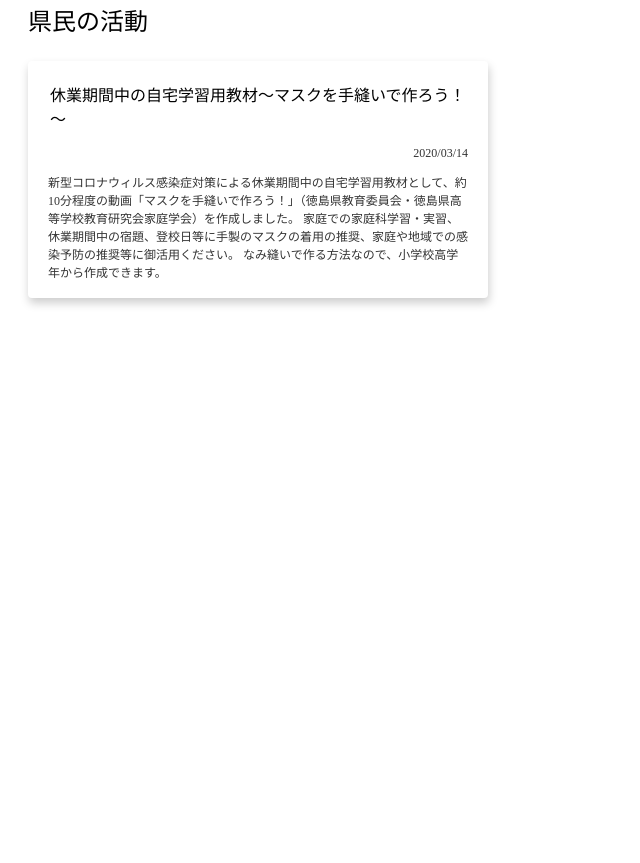
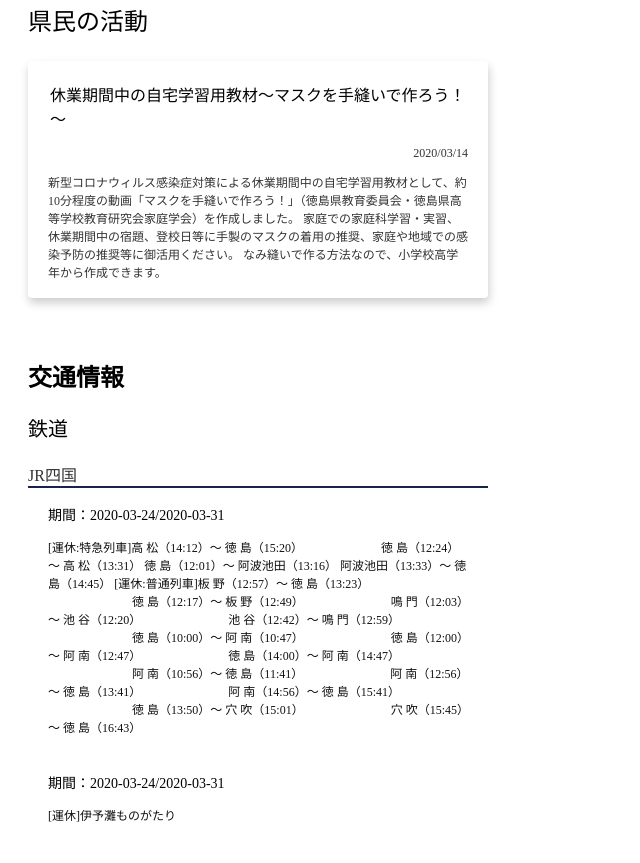
Before and after one commit to sakurum/covid19-tokushima, a plain HTML site: page index.html in a window 1280 px wide. Shown: the part 85-948 px from the top of the page, without its empty margins (0-640 px from the left). Before the commit the page ends 800 px from the top, so only its background shows below. Drawn offline with Linux system fonts and the light colour scheme.

Commit message:
「交通情報」のモックアップ

```diff
--- a/index.css
+++ b/index.css
@@ -45,5 +45,32 @@ body {
 
 
 .transport {
-    padding: 0px 20px;
+    padding: 0px 20px 10px 20px;
 }
+
+.transport h3 {
+    font-weight: normal;
+    font-size: 20px;
+}
+
+.transport .txt-company {
+    font-weight: normal;
+    font-size: 16px;
+    color: #333333;
+    border-bottom: solid 2px #16244B;
+}
+
+.transport .content {
+    padding: 0px 20px 10px 20px;
+}
+
+.transport .content .txt-duration {
+    font-weight: normal;
+    font-size: 14px;
+}
+
+.transport .content .txt-info {
+    font-weight: normal;
+    font-size: 12px;
+    color: #111111;
+}
--- a/index.html
+++ b/index.html
@@ -36,11 +36,49 @@
 
         </div>
 
-        <!--
         <div class="transport">
             <h2>交通情報</h2>
+            <div class="category">
+                <h3>鉄道</h3>
+                <p class="txt-company">JR四国</p>
+                <div class="content">
+                    <p class="txt-duration">期間：2020-03-24/2020-03-31</p>
+                    <p class="txt-info">[運休:特急列車]高 松（14:12）～ 徳 島（15:20）
+　　　　　　   徳 島（12:24）～ 高 松（13:31）
+                     徳 島（12:01）～ 阿波池田（13:16）
+                     阿波池田（13:33）～ 徳 島（14:45）
+[運休:普通列車]板 野（12:57）～ 徳 島（13:23）
+　　　　　　　徳 島（12:17）～ 板 野（12:49）
+　　　　　　　鳴 門（12:03）～ 池 谷（12:20）
+　　　　　　　池 谷（12:42）～ 鳴 門（12:59）
+　　　　　　　徳 島（10:00）～ 阿 南（10:47）
+　　　　　　　徳 島（12:00）～ 阿 南（12:47）
+　　　　　　　徳 島（14:00）～ 阿 南（14:47）
+　　　　　　　阿 南（10:56）～ 徳 島（11:41）
+　　　　　　　阿 南（12:56）～ 徳 島（13:41）
+　　　　　　　阿 南（14:56）～ 徳 島（15:41）
+　　　　　　　徳 島（13:50）～ 穴 吹（15:01）
+　　　　　　　穴 吹（15:45）～ 徳 島（16:43）
+
+</p>
+                </div>
+
+                <div class="content">
+                    <p class="txt-duration">期間：2020-03-24/2020-03-31</p>
+                    <p class="txt-info">[運休]伊予灘ものがたり </p>
+                </div>
+            </div>
+
+            <div class="cotegory">
+                <h3>航空</h3>
+                <p class="txt-company">ANA</p>
+                <div class="content">
+                    <p class="txt-duration">期間：3/23～3/28</p>
+                    <p class="txt-info">"[減便]ANA２８０（徳島⇒東京）　出発時間７：１５　到着時間８：３０
+　　 ANA２８１（東京⇒徳島）　出発時間８：５５　到着時間１０：１５"</p>
+                </div>
+            </div>
         </div>
-        -->
 
     </body>
 </html>
```
